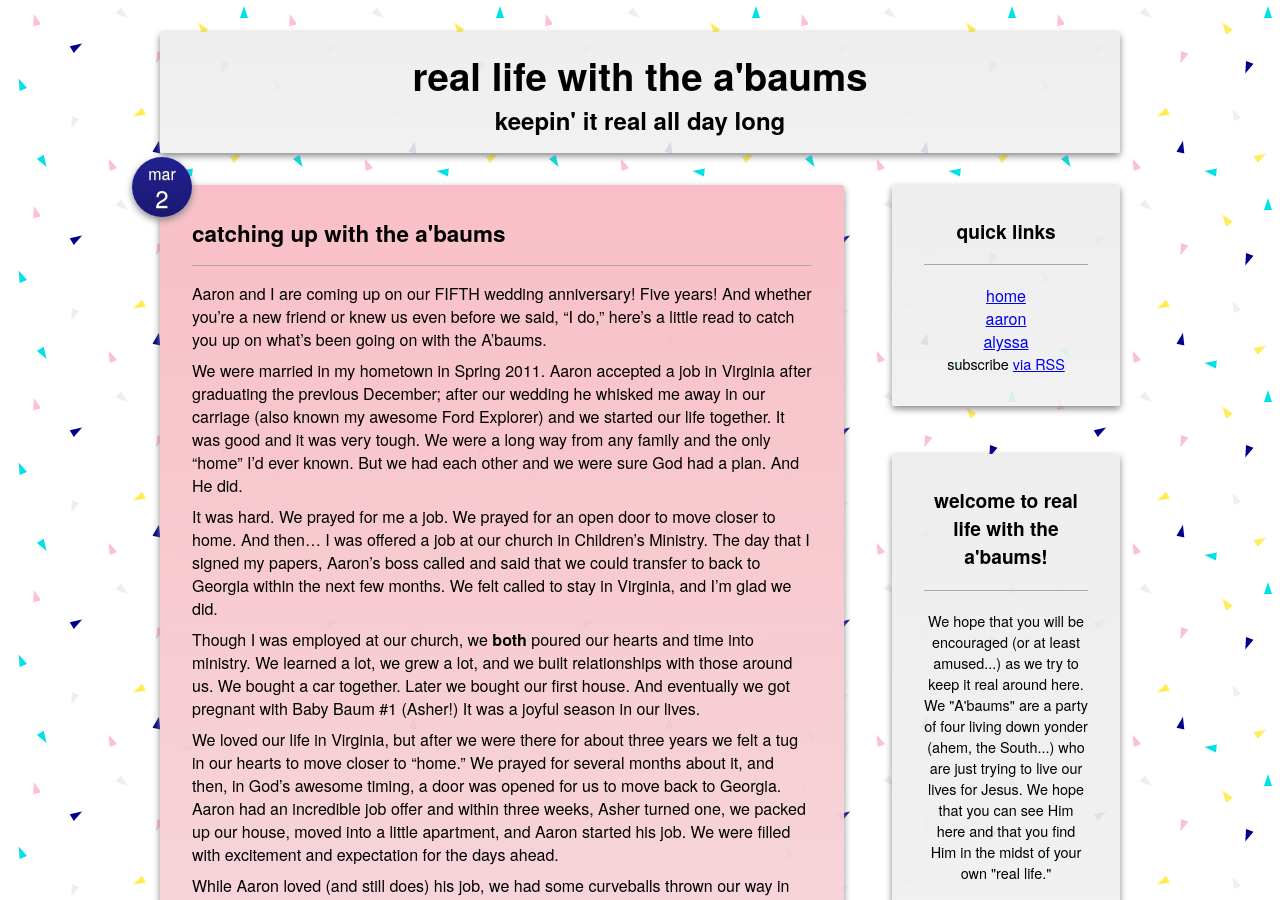
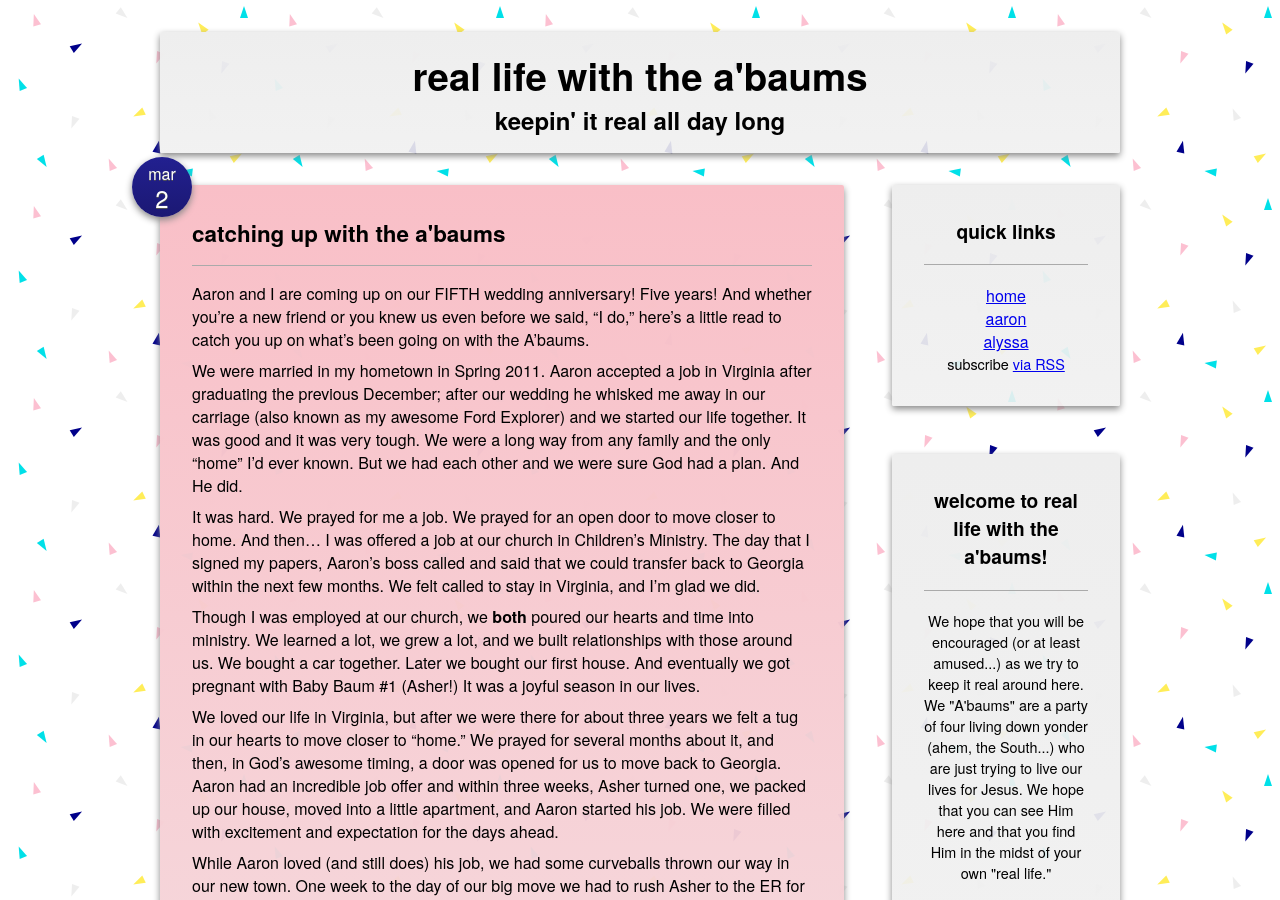
Before and after one commit to arosenb2/real-life-blog, a Jekyll site: the page built from _posts/2016-03-01-catching-up.md, in a window 1280 px wide and 900 px high. Built offline with Jekyll 4.4.1, drawn with Linux system fonts in a browser that asks for light colours; some web fonts are replaced.

Commit message:
Update textual errors

```diff
--- a/_posts/2016-03-01-catching-up.md
+++ b/_posts/2016-03-01-catching-up.md
@@ -7,11 +7,11 @@ categories: alyssa
 tags:
 ---
 
-Aaron and I are coming up on our FIFTH wedding anniversary! Five years! And whether you're a new friend or knew us even before we said, "I do," here's a little read to catch you up on what's been going on with the A'baums.
+Aaron and I are coming up on our FIFTH wedding anniversary! Five years! And whether you're a new friend or you knew us even before we said, "I do," here’s a little read to catch you up on what’s been going on with the A'baums.
 
-We were married in my hometown in Spring 2011. Aaron accepted a job in Virginia after graduating the previous December; after our wedding he whisked me away in our carriage (also known my awesome Ford Explorer) and we started our life together. It was good and it was very tough. We were a long way from any family and the only "home" I'd ever known. But we had each other and we were sure God had a plan. And He did.
+We were married in my hometown in Spring 2011. Aaron accepted a job in Virginia after graduating the previous December; after our wedding he whisked me away in our carriage (also known as my awesome Ford Explorer) and we started our life together. It was good and it was very tough. We were a long way from any family and the only "home" I'd ever known. But we had each other and we were sure God had a plan. And He did.
 
-It was hard. We prayed for me a job. We prayed for an open door to move closer to home. And then... I was offered a job at our church in Children's Ministry. The day that I signed my papers, Aaron's boss called and said that we could transfer to back to Georgia within the next few months. We felt called to stay in Virginia, and I'm glad we did.
+It was hard. We prayed for me a job. We prayed for an open door to move closer to home. And then... I was offered a job at our church in Children's Ministry. The day that I signed my papers, Aaron's boss called and said that we could transfer back to Georgia within the next few months. We felt called to stay in Virginia, and I'm glad we did.
 
 Though I was employed at our church, we **both** poured our hearts and time into ministry. We learned a lot, we grew a lot, and we built relationships with those around us. We bought a car together. Later we bought our first house. And eventually we got pregnant with Baby Baum #1 (Asher!) It was a joyful season in our lives.
 
```
